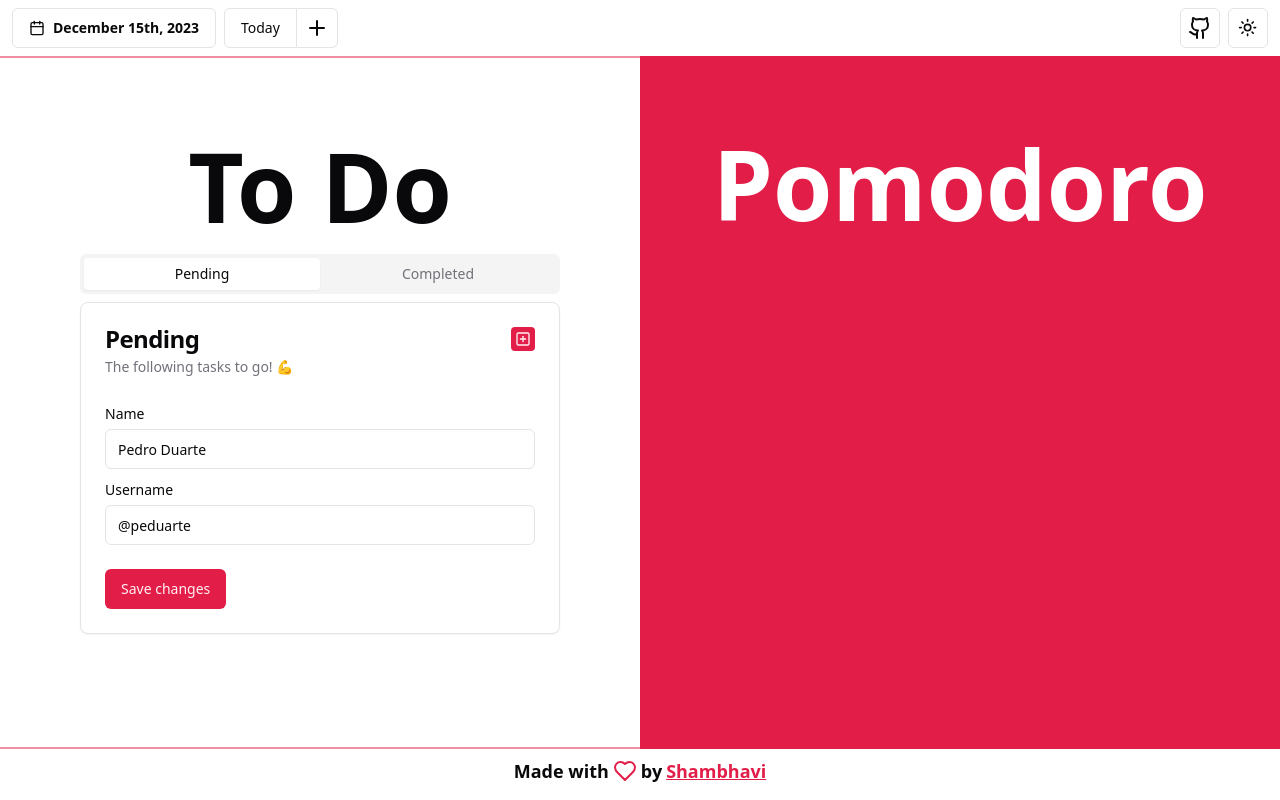
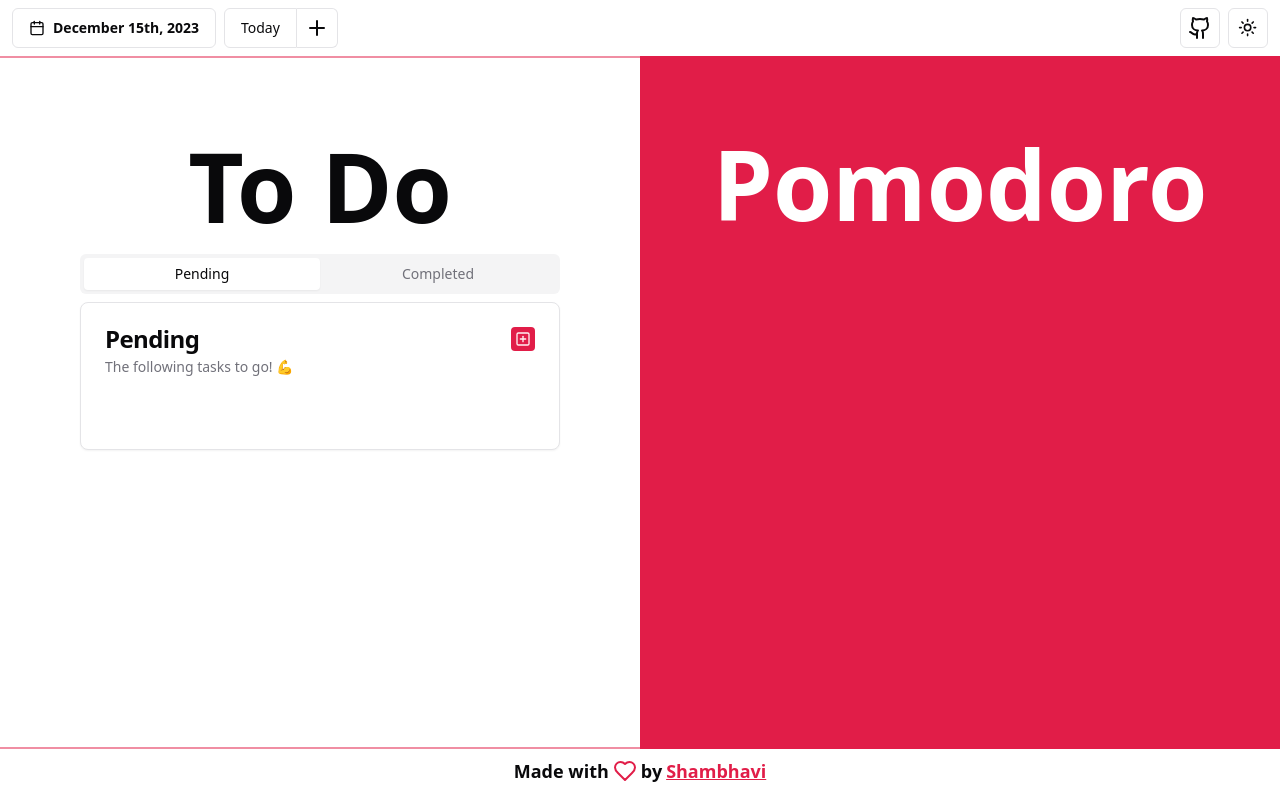
Before and after one commit to ShambhavII-Singh/ToDo, a React (Vite) app: page / in a window 1280 px wide. Built offline with nearby package versions, Linux system fonts and the light colour scheme.

Commit message:
remove placeholders

```diff
--- a/src/components/to-do.tsx
+++ b/src/components/to-do.tsx
@@ -1,4 +1,3 @@
-import { Button } from "@/components/ui/button";
 import {
     Card,
     CardContent,
@@ -7,8 +6,6 @@ import {
     CardHeader,
     CardTitle,
 } from "@/components/ui/card";
-import { Input } from "@/components/ui/input";
-import { Label } from "@/components/ui/label";
 import {
     Tabs,
     TabsContent,
@@ -37,17 +34,10 @@ export const ToDo = () => {
                         </CardDescription>
                     </CardHeader>
                     <CardContent className="space-y-2">
-                        <div className="space-y-1">
-                            <Label htmlFor="name">Name</Label>
-                            <Input id="name" defaultValue="Pedro Duarte" />
-                        </div>
-                        <div className="space-y-1">
-                            <Label htmlFor="username">Username</Label>
-                            <Input id="username" defaultValue="@peduarte" />
-                        </div>
+
                     </CardContent>
                     <CardFooter>
-                        <Button>Save changes</Button>
+
                     </CardFooter>
                 </Card>
             </TabsContent>
@@ -60,17 +50,10 @@ export const ToDo = () => {
                         </CardDescription>
                     </CardHeader>
                     <CardContent className="space-y-2">
-                        <div className="space-y-1">
-                            <Label htmlFor="current">Current password</Label>
-                            <Input id="current" type="password" />
-                        </div>
-                        <div className="space-y-1">
-                            <Label htmlFor="new">New password</Label>
-                            <Input id="new" type="password" />
-                        </div>
+
                     </CardContent>
                     <CardFooter>
-                        <Button>Save password</Button>
+
                     </CardFooter>
                 </Card>
             </TabsContent>
```
